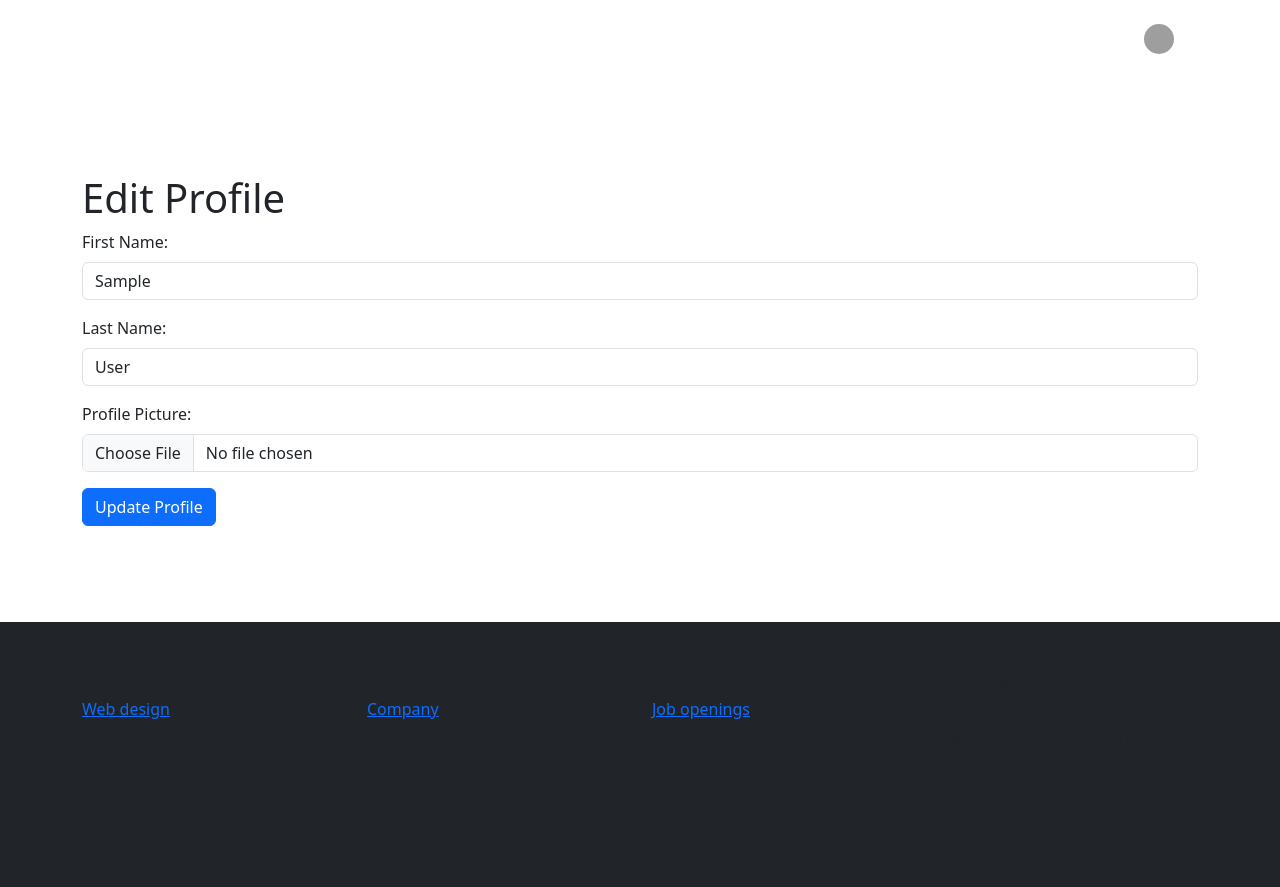
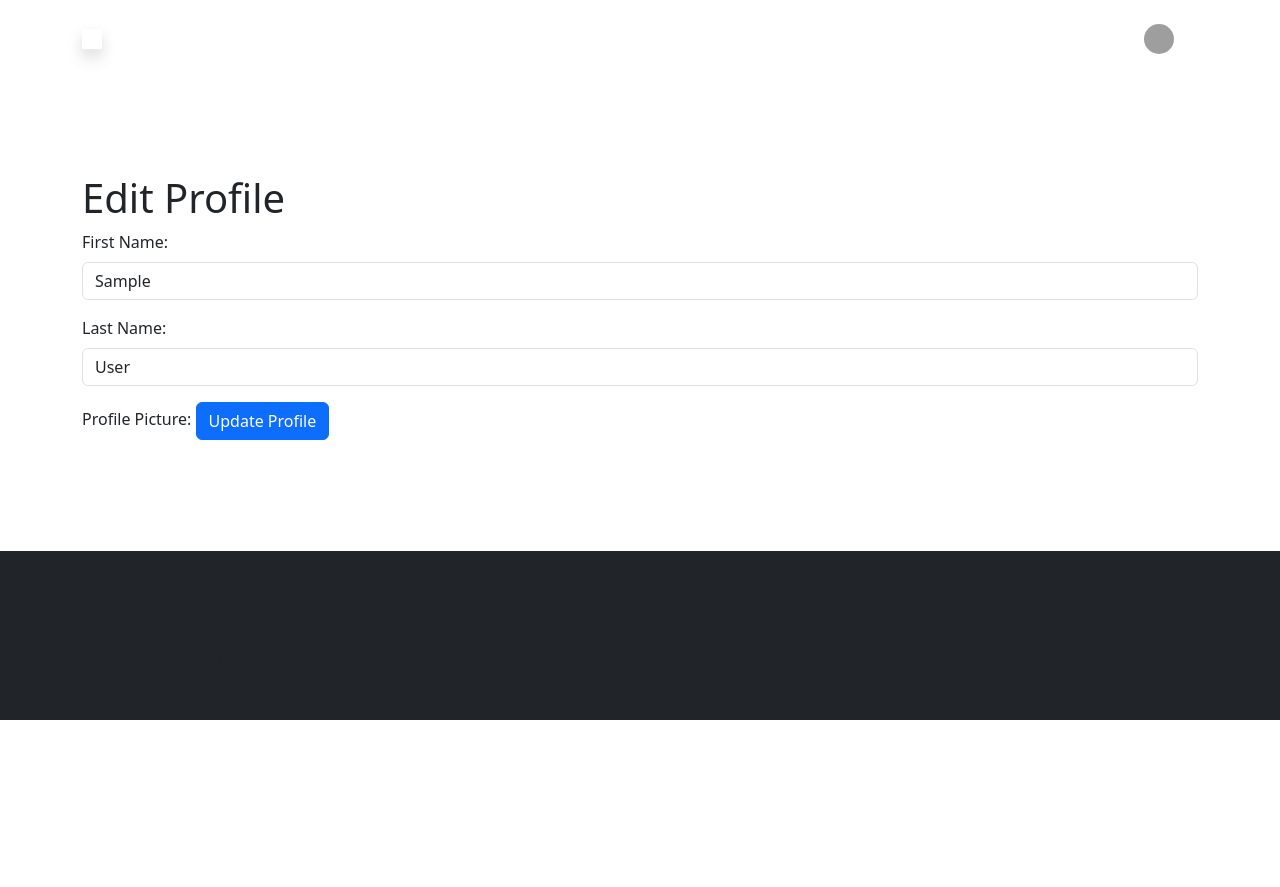
Before and after one commit to jasonadki/HTMX_Django, a Django app: page /accounts/profile/ in a window 1280 px wide. After the commit the page ends 720 px from the top, so only its background shows below. Run offline with Django 3.2, Linux system fonts and the light colour scheme; the visitor is signed in with stand-in values (Sample User, id 1); some libraries are stand-ins or nearby versions; grey boxes are pictures that could not be loaded.

Commit message:
better profile picture handling

```diff
--- a/django_backend/accounts/templates/base.html
+++ b/django_backend/accounts/templates/base.html
@@ -8,7 +8,9 @@
     <meta name="viewport" content="width=device-width, initial-scale=1.0, shrink-to-fit=no">
     <title>Log in - Brand</title>
     <link rel="stylesheet" href="../../static/css/bootstrap.min.css">
-    <link rel="stylesheet" href="https://fonts.googleapis.com/css?family=Inter:300italic,400italic,600italic,700italic,800italic,400,300,600,700,800&amp;display=swap">
+    <link rel="stylesheet"
+        href="https://fonts.googleapis.com/css?family=Inter:300italic,400italic,600italic,700italic,800italic,400,300,600,700,800&amp;display=swap">
+
 
     <script src="https://unpkg.com/htmx.org"></script>
 </head>
@@ -16,8 +18,20 @@
 <body>
     <nav class="navbar navbar-expand-md sticky-top py-3 navbar-dark" id="mainNav">
         <div class="container">
-            <a class="navbar-brand d-flex align-items-center" href="/">
-                <!-- Brand Icon and Name Here -->
+            <a class="navbar-brand d-flex align-items-center" href="/accounts/home">
+                <span
+                    class="bs-icon-sm bs-icon-circle bs-icon-primary shadow d-flex justify-content-center align-items-center me-2 bs-icon">
+                    <svg class="bi bi-bezier" xmlns="http://www.w3.org/2000/svg" width="1em" height="1em"
+                        fill="currentColor" viewBox="0 0 16 16">
+                        <path fill-rule="evenodd"
+                            d="M0 10.5A1.5 1.5 0 0 1 1.5 9h1A1.5 1.5 0 0 1 4 10.5v1A1.5 1.5 0 0 1 2.5 13h-1A1.5 1.5 0 0 1 0 11.5v-1zm1.5-.5a.5.5 0 0 0-.5.5v1a.5.5 0 0 0 .5.5h1a.5.5 0 0 0 .5-.5v-1a.5.5 0 0 0-.5-.5h-1zm10.5.5A1.5 1.5 0 0 1 13.5 9h1a1.5 1.5 0 0 1 1.5 1.5v1a1.5 1.5 0 0 1-1.5 1.5h-1a1.5 1.5 0 0 1-1.5-1.5v-1zm1.5-.5a.5.5 0 0 0-.5.5v1a.5.5 0 0 0 .5.5h1a.5.5 0 0 0 .5-.5v-1a.5.5 0 0 0-.5-.5h-1zM6 4.5A1.5 1.5 0 0 1 7.5 3h1A1.5 1.5 0 0 1 10 4.5v1A1.5 1.5 0 0 1 8.5 7h-1A1.5 1.5 0 0 1 6 5.5v-1zM7.5 4a.5.5 0 0 0-.5.5v1a.5.5 0 0 0 .5.5h1a.5.5 0 0 0 .5-.5v-1a.5.5 0 0 0-.5-.5h-1z">
+                        </path>
+                        <path
+                            d="M6 4.5H1.866a1 1 0 1 0 0 1h2.668A6.517 6.517 0 0 0 1.814 9H2.5c.123 0 .244.015.358.043a5.517 5.517 0 0 1 3.185-3.185A1.503 1.503 0 0 1 6 5.5v-1zm3.957 1.358A1.5 1.5 0 0 0 10 5.5v-1h4.134a1 1 0 1 1 0 1h-2.668a6.517 6.517 0 0 1 2.72 3.5H13.5c-.123 0-.243.015-.358.043a5.517 5.517 0 0 0-3.185-3.185z">
+                        </path>
+                    </svg>
+                </span>
+                <span>Brand</span>
             </a>
             <button class="navbar-toggler" type="button" data-bs-toggle="collapse" data-bs-target="#navbarResponsive">
                 <span class="navbar-toggler-icon"></span>
@@ -80,52 +94,18 @@
     <footer class="bg-dark">
         <div class="container py-4 py-lg-5">
             <div class="row justify-content-center">
-                <div class="col-sm-4 col-md-3 text-center text-lg-start d-flex flex-column">
-                    <h3 class="fs-6 fw-bold">Services</h3>
-                    <ul class="list-unstyled">
-                        <li><a href="#">Web design</a></li>
-                    </ul>
-                </div>
-                <div class="col-sm-4 col-md-3 text-center text-lg-start d-flex flex-column">
-                    <h3 class="fs-6 fw-bold">About</h3>
-                    <ul class="list-unstyled">
-                        <li><a href="#">Company</a></li>
-                    </ul>
-                </div>
-                <div class="col-sm-4 col-md-3 text-center text-lg-start d-flex flex-column">
-                    <h3 class="fs-6 fw-bold">Careers</h3>
-                    <ul class="list-unstyled">
-                        <li><a href="#">Job openings</a></li>
-                    </ul>
-                </div>
-                <div
-                    class="col-lg-3 text-center text-lg-start d-flex flex-column align-items-center order-first align-items-lg-start order-lg-last">
-                    <div class="fw-bold d-flex align-items-center mb-2"><span
-                            class="bs-icon-sm bs-icon-circle bs-icon-primary d-flex justify-content-center align-items-center bs-icon me-2"><svg
-                                xmlns="http://www.w3.org/2000/svg" width="1em" height="1em" fill="currentColor"
-                                viewBox="0 0 16 16" class="bi bi-bezier">
-                                <path fill-rule="evenodd"
-                                    d="M0 10.5A1.5 1.5 0 0 1 1.5 9h1A1.5 1.5 0 0 1 4 10.5v1A1.5 1.5 0 0 1 2.5 13h-1A1.5 1.5 0 0 1 0 11.5v-1zm1.5-.5a.5.5 0 0 0-.5.5v1a.5.5 0 0 0 .5.5h1a.5.5 0 0 0 .5-.5v-1a.5.5 0 0 0-.5-.5h-1zm10.5.5A1.5 1.5 0 0 1 13.5 9h1a1.5 1.5 0 0 1 1.5 1.5v1a1.5 1.5 0 0 1-1.5 1.5h-1a1.5 1.5 0 0 1-1.5-1.5v-1zm1.5-.5a.5.5 0 0 0-.5.5v1a.5.5 0 0 0 .5.5h1a.5.5 0 0 0 .5-.5v-1a.5.5 0 0 0-.5-.5h-1zM6 4.5A1.5 1.5 0 0 1 7.5 3h1A1.5 1.5 0 0 1 10 4.5v1A1.5 1.5 0 0 1 8.5 7h-1A1.5 1.5 0 0 1 6 5.5v-1zM7.5 4a.5.5 0 0 0-.5.5v1a.5.5 0 0 0 .5.5h1a.5.5 0 0 0 .5-.5v-1a.5.5 0 0 0-.5-.5h-1z">
-                                </path>
-                            </svg></span><span>Brand</span></div>
-                    <p class="text-muted">Sem eleifend donec molestie, integer quisque orci aliquam.</p>
-                </div>
+
             </div>
             <hr>
             <div class="text-muted d-flex justify-content-between align-items-center pt-3">
                 <p class="mb-0">Copyright © 2024 Brand</p>
-                <ul class="list-inline mb-0">
-                    <li class="list-inline-item"><svg xmlns="http://www.w3.org/2000/svg" width="1em" height="1em"
-                            fill="currentColor" viewBox="0 0 16 16" class="bi bi-facebook">
-                            <path
-                                d="M16 8.049c0-4.446-3.582-8.05-8-8.05C3.58 0-.002 3.603-.002 8.05c0 4.017 2.926 7.347 6.75 7.951v-5.625h-2.03V8.05H6.75V6.275c0-2.017 1.195-3.131 3.022-3.131.876 0 1.791.157 1.791.157v1.98h-1.009c-.993 0-1.303.621-1.303 1.258v1.51h2.218l-.354 2.326H9.25V16c3.824-.604 6.75-3.934 6.75-7.951z">
-                            </path>
-                        </svg></li>
-                </ul>
+
             </div>
         </div>
     </footer>
-    <script src="https://cdn.jsdelivr.net/npm/bootstrap@5.2.1/dist/js/bootstrap.bundle.min.js" integrity="sha384-u1OknCvxWvY5kfmNBILK2hRnQC3Pr17a+RTT6rIHI7NnikvbZlHgTPOOmMi466C8" crossorigin="anonymous"></script>
+    <script src="https://cdn.jsdelivr.net/npm/bootstrap@5.2.1/dist/js/bootstrap.bundle.min.js"
+        integrity="sha384-u1OknCvxWvY5kfmNBILK2hRnQC3Pr17a+RTT6rIHI7NnikvbZlHgTPOOmMi466C8"
+        crossorigin="anonymous"></script>
     <script src="../../static/js/bold-and-dark.js"></script>
 
 
@@ -133,6 +113,20 @@
     <script src="{% static 'toasts.js' %}"></script>
 
 
+    <script>
+        document.addEventListener("DOMContentLoaded", function () {
+            var profilePicContainer = document.querySelector('.profile-picture-container');
+            var fileInput = document.querySelector('.profile-picture-input');
+
+            profilePicContainer.addEventListener('mouseover', function () {
+                fileInput.style.opacity = 0.9; // Show the input on hover
+            });
+
+            profilePicContainer.addEventListener('mouseout', function () {
+                fileInput.style.opacity = 0; // Hide the input when not hovered
+            });
+        });
+    </script>
 
 
 </body>
--- a/django_backend/accounts/templates/profile.html
+++ b/django_backend/accounts/templates/profile.html
@@ -4,11 +4,10 @@
 <body>
     <h1>Edit Profile</h1>
 
-    <!-- <div id="profile-update-section"> -->
-        <form action="{% url 'profile' %}" method="post" enctype="multipart/form-data"
+    <form id="profile-update-form" action="{% url 'profile' %}" method="post" enctype="multipart/form-data"
       hx-post="{% url 'profile' %}"
+      hx-headers='{"X-Requested-With": "XMLHttpRequest"}'>
 
-            hx-headers='{"X-Requested-With": "XMLHttpRequest"}'>
         {% csrf_token %}
 
         <div class="mb-3">
@@ -21,21 +20,55 @@
             <input type="text" class="form-control" id="last_name" name="last_name" value="{{ user.last_name }}">
         </div>
 
-            <div class="mb-3">
-                <label for="profile_picture" class="form-label">Profile Picture:</label>
+
+        <div class="mb-3 profile-picture-container" style="position: relative; display: inline-block;">
+            <label for="profile_picture" class="form-label d-block">Profile Picture:</label>
             {% if user.profile_picture %}
-                <div id="profile-picture-preview">
-                    <img src="{{ user.profile_picture.url }}" alt="Profile Picture" style="max-width: 200px; max-height: 200px;">
+            <div id="profile-picture-preview" style="position: relative; width: 200px; height: 200px;">
+                <img src="{{ user.profile_picture.url }}" alt="Profile Picture" id="current-profile-picture" style="width: 100%; height: 100%; object-fit: cover;">
             </div>
             {% endif %}
-                <input class="form-control" type="file" id="profile_picture" name="profile_picture" accept="image/*">
+            <input class="form-control profile-picture-input" type="file" id="profile_picture" name="profile_picture" accept="image/*" onchange="previewImage();" style="position: absolute; top: 0; left: 0; width: 100%; height: 100%; opacity: 0; cursor: pointer;">
         </div>
+
+
 
         <button type="submit" class="btn btn-primary">Update Profile</button>
     </form>
 
     {% include 'toasts.html' %}
+</body>
+<style>
+    .profile-picture-container:hover .profile-picture-input, .profile-picture-input:hover {
+        opacity: 0.5; /* Adjust for desired visibility */
+        background-color: rgba(0, 0, 0, 0.5); /* Add a semi-transparent overlay to indicate interactivity */
+    }
+    .profile-picture-input {
+        opacity: 0; /* Hidden by default */
+    }
+</style>
 
-    <!-- </div> -->
-</body>
+<script>
+    function previewImage() {
+        var input = document.getElementById('profile_picture');
+        var previewDiv = document.getElementById('profile-picture-preview');
+        var previewImage = document.getElementById('current-profile-picture');
+
+        if (input.files && input.files[0]) {
+            var reader = new FileReader();
+            reader.onload = function(e) {
+                if (!previewImage) {
+                    previewImage = document.createElement('img');
+                    previewImage.id = 'current-profile-picture';
+                    previewImage.style = 'width: 100%; height: 100%; object-fit: cover;';
+                    previewDiv.appendChild(previewImage);
+                }
+                previewImage.src = e.target.result;
+            }
+            reader.readAsDataURL(input.files[0]);
+        }
+    }
+</script>
+
+
 {% endblock %}
--- a/django_backend/accounts/templates/signup.html
+++ b/django_backend/accounts/templates/signup.html
@@ -25,7 +25,8 @@
                         <div class="mb-3"><input class="form-control" type="text" name="first_name" placeholder="First Name"></div>
                         <div class="mb-3"><input class="form-control" type="text" name="last_name" placeholder="Last Name"></div>
                         <div class="mb-3"><button class="btn btn-primary shadow d-block w-100" type="submit" value="Create Account">Sign up</button></div>
-                        <p class="text-muted">Already have an account?&nbsp;<a href="{% url 'login' %}">Log in</a></p>
+                        <p class="text-muted">Already have an account?&nbsp;<a href="/accounts/home">Log in</a></p>
+                        <!-- <a class="navbar-brand d-flex align-items-center" href="/accounts/home"> -->
                     </form>
             </div>
         </div>
--- a/django_backend/accounts/views.py
+++ b/django_backend/accounts/views.py
@@ -185,7 +185,13 @@ def create_account_view(request):
 # View to display the login form
 @require_http_methods(["GET"])
 def display_login_view(request):
-    return render(request, 'login.html')
+    print(f'request.user: {request.user}')
+    if request.user.is_authenticated:
+        form = CustomUserEditForm(instance=request.user)
+        return render(request, 'profile.html', {'form': form})
+    else:
+        return render(request, 'login.html')
+
 
 # View to handle the login form submission
 @require_POST
@@ -222,30 +228,32 @@ def logout_view(request):
 
 
 
-@require_http_methods(["POST"])
+@require_POST
 def upload_profile_picture(request):
     form = ProfilePictureForm(request.POST, request.FILES, instance=request.user)
     if form.is_valid():
         form.save()
-        return JsonResponse({'message': 'Profile picture updated successfully.', 'profile_picture_url': request.user.profile_picture.url})
+        # Return the new profile picture URL in the response
+        html = '<img src="{}" alt="Profile Picture">'.format(request.user.profile_picture.url)
+        return HttpResponse(html)
     else:
         return JsonResponse({'error': form.errors}, status=400)
 
 
 
 
+
 @login_required
 def profile_view(request):
-    # Inside your view function
     if request.method == 'POST':
         form = CustomUserEditForm(request.POST, request.FILES, instance=request.user)
         if form.is_valid():
             form.save()
             messages.success(request, 'Profile updated successfully')
-            return HttpResponse(status=204)
+            return HttpResponse(status=204)  # Or redirect as per your app flow
         else:
             messages.error(request, 'Error updating your profile')
-            return redirect('profile')
+            return redirect('profile')  # Ensure this redirects as intended or handle errors accordingly
     else:
         form = CustomUserEditForm(instance=request.user)
         return render(request, 'profile.html', {'form': form})
--- a/django_backend/django_backend/settings.py
+++ b/django_backend/django_backend/settings.py
@@ -259,7 +259,7 @@ DEFAULT_AUTO_FIELD = 'django.db.models.BigAutoField'
 
 AUTH_USER_MODEL="accounts.CustomUser"
 
-LOGIN_URL = '/login/'
+LOGIN_URL = '/accounts/login/'
 
 
 MESSAGE_LEVEL = messages.DEBUG
```
Also changed, not shown: django_backend/accounts/templates/home_temp.html (deleted, +0 -31 lines), django_backend/ttPicture.html (added, +49 -0 lines). Lines whose indentation alone changed are shown as unchanged.
